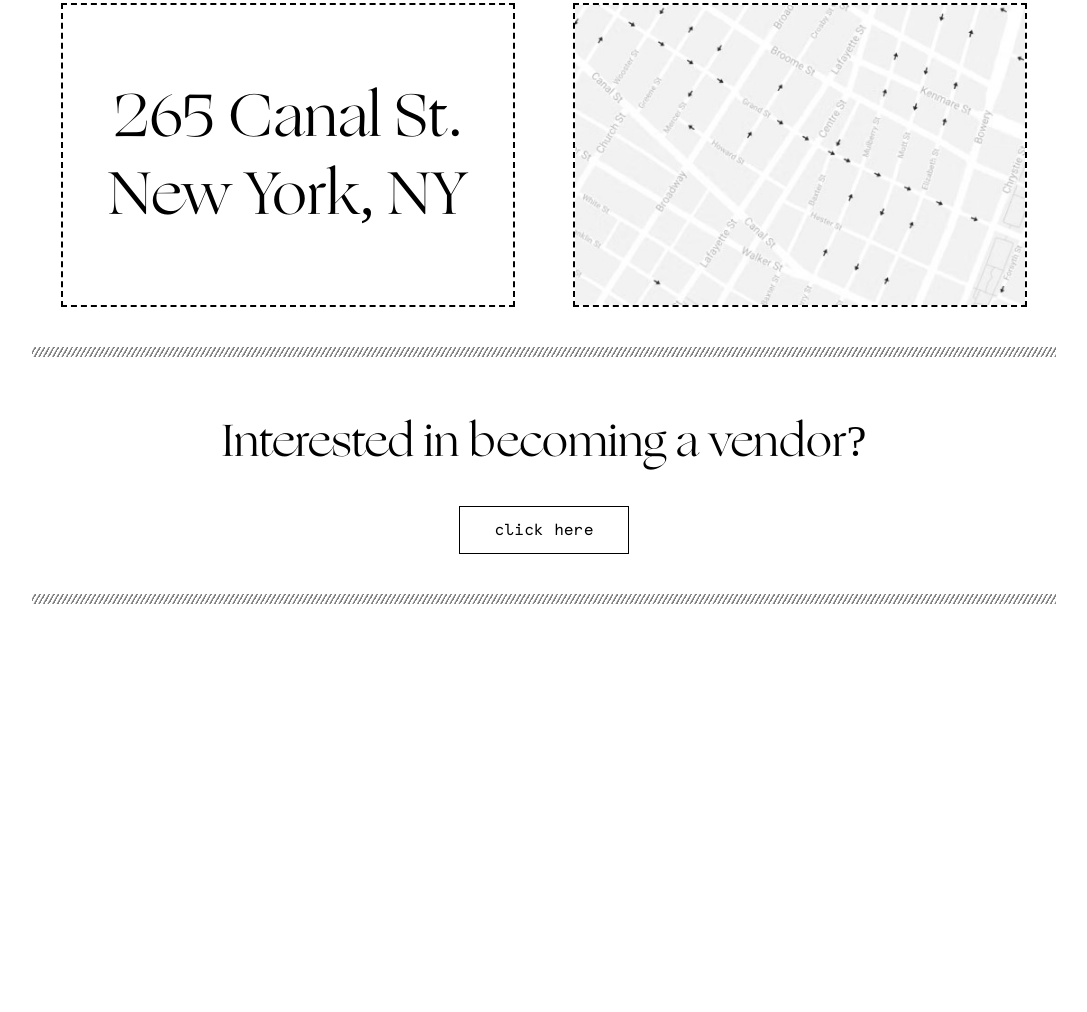
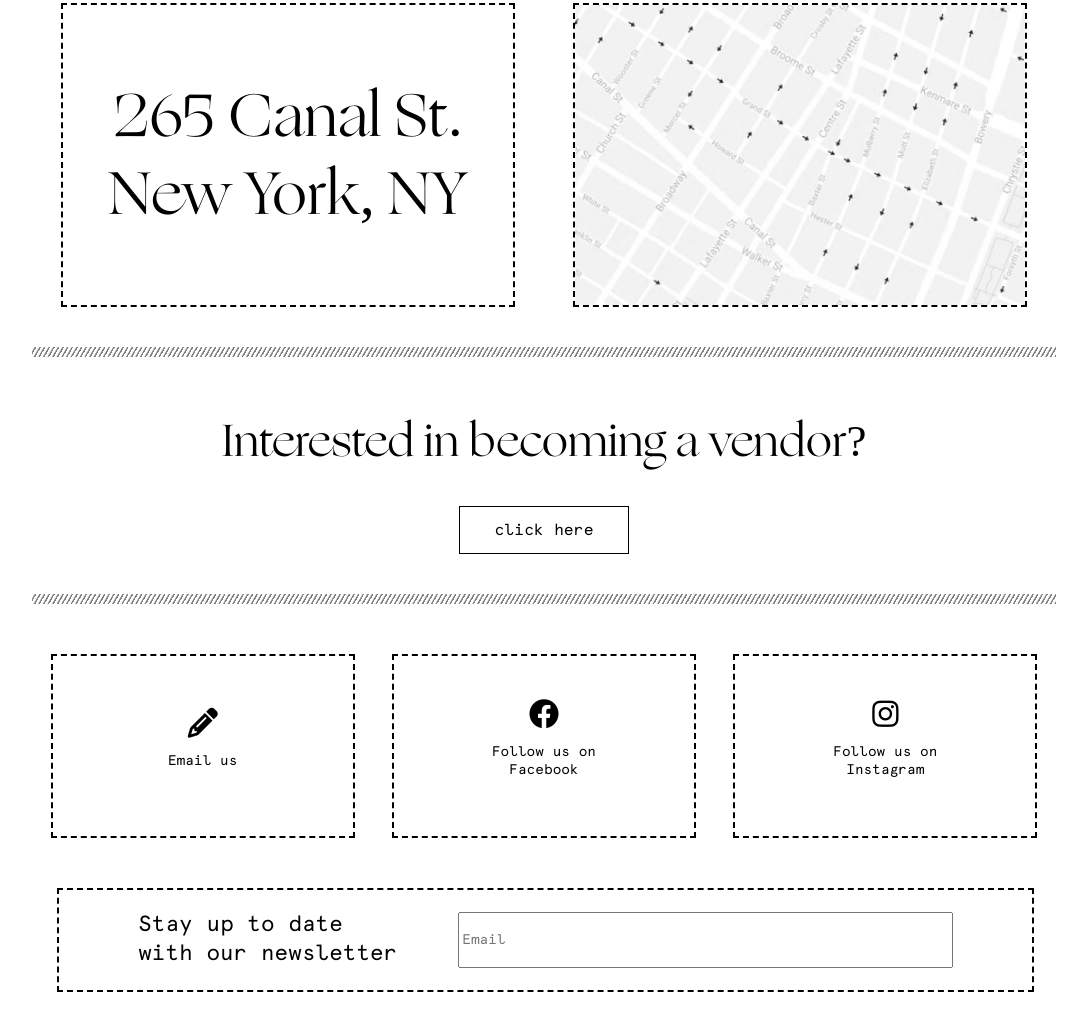
Before and after one commit to IvanTangZhu19/AppMov_Taller_1_Repaso, a plain HTML site: page maq/index.html in a window 1280 px wide. Shown: the part 3098-4110 px from the top of the page, without its empty margins (18-1105 px from the left). Before the commit the page ends 3702 px from the top, so only its background shows below. Drawn offline with Linux system fonts and the light colour scheme.

Commit message:
Primera parte del footer con 'enlaces' a redes sociales y campo de texto

```diff
--- a/maq/index.html
+++ b/maq/index.html
@@ -6,6 +6,7 @@
     <meta name="viewport" content="width=device-width, initial-scale=1.0">
     <title>Maquetación</title>
     <link rel="stylesheet" href="styles.css">
+    <link rel="stylesheet" href="https://cdnjs.cloudflare.com/ajax/libs/font-awesome/6.4.2/css/all.min.css">
 </head>
 
 <body>
@@ -102,6 +103,26 @@
         <button class="btn_click_here">click here</button>
     </div>
     <div class="linea"></div>
+    <footer>
+        <div class="container2">
+            <div class="container_punteado2">
+                <i class="fa-solid fa-pencil"></i>
+                <p class="texto">Email us</p>
+            </div>
+            <div class="container_punteado2">
+                <i class="fa-brands fa-facebook"></i>
+                <p class="texto">Follow us on Facebook</p>
+            </div>
+            <div class="container_punteado2">
+                <i class="fa-brands fa-instagram"></i>
+                <p class="texto">Follow us on Instagram</p>
+            </div>
+        </div>
+        <div class="container_punteado3">
+            <p class="texto">Stay up to date with our newsletter</p>
+            <input type="text" placeholder="Email" class="input_email">
+        </div>
+    </footer>
 </body>
 
 </html>
--- a/maq/styles.css
+++ b/maq/styles.css
@@ -272,3 +272,65 @@ br {
     margin-bottom: 30px;
     margin-top: 50px;
 }
+
+.container_punteado2{
+    display: flex;
+    width: 300px;
+    height: 180px;
+    margin-top: 50px;
+    flex-direction: column;
+    border: 2px dashed black;
+    align-items: center;
+    justify-content: center;
+}
+
+.container_punteado2 .texto{
+    font-family: 'ApercuMono';
+    font-size: 14px;
+    text-align: center;
+    width: 150px;
+}
+
+.fa-pencil {
+    color: black;
+    font-size: 30px;
+}
+
+.fa-facebook{
+    color: black;
+    font-size: 30px;
+}
+
+.fa-instagram{
+    color: black;
+    font-size: 30px;
+}
+
+.container_punteado3{
+    display: flex;
+    flex-wrap: wrap;
+    width: 76%;
+    height: 100px;
+    margin-top: 50px;
+    margin-left: 75px;
+    flex-direction: column;
+    border: 2px dashed black;
+    justify-content: center;
+    align-content: center;
+    margin-bottom: 20px;
+}
+
+.container_punteado3 .texto{
+    font-family: 'ApercuMono';
+    font-size: 22px;
+    width: 260px;
+    text-align: left;
+}
+
+.input_email{
+    margin-left: 60px;
+    width: 50%;
+    height: 50px;
+    font-family: 'ApercuMono';
+    font-size: 14px;
+}
```
